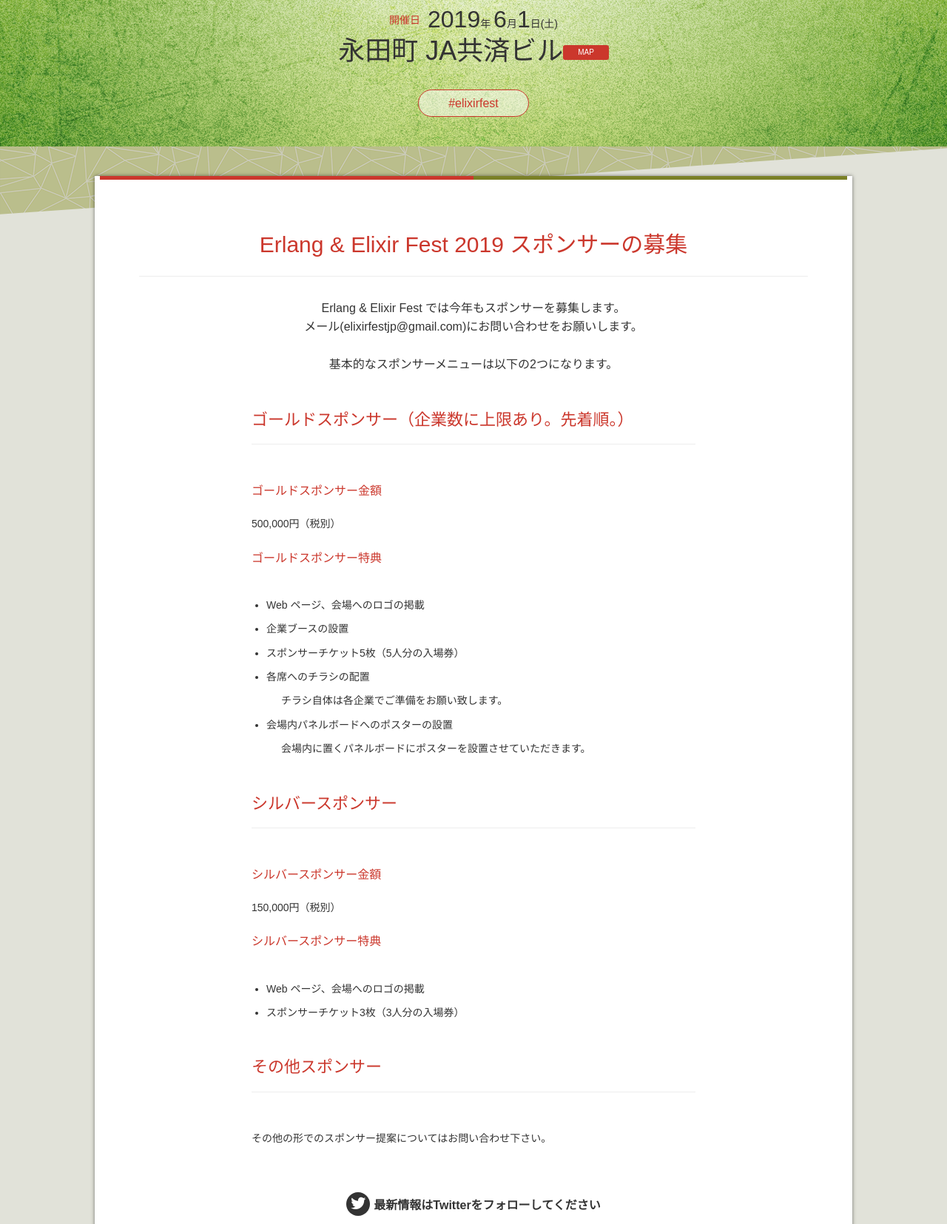
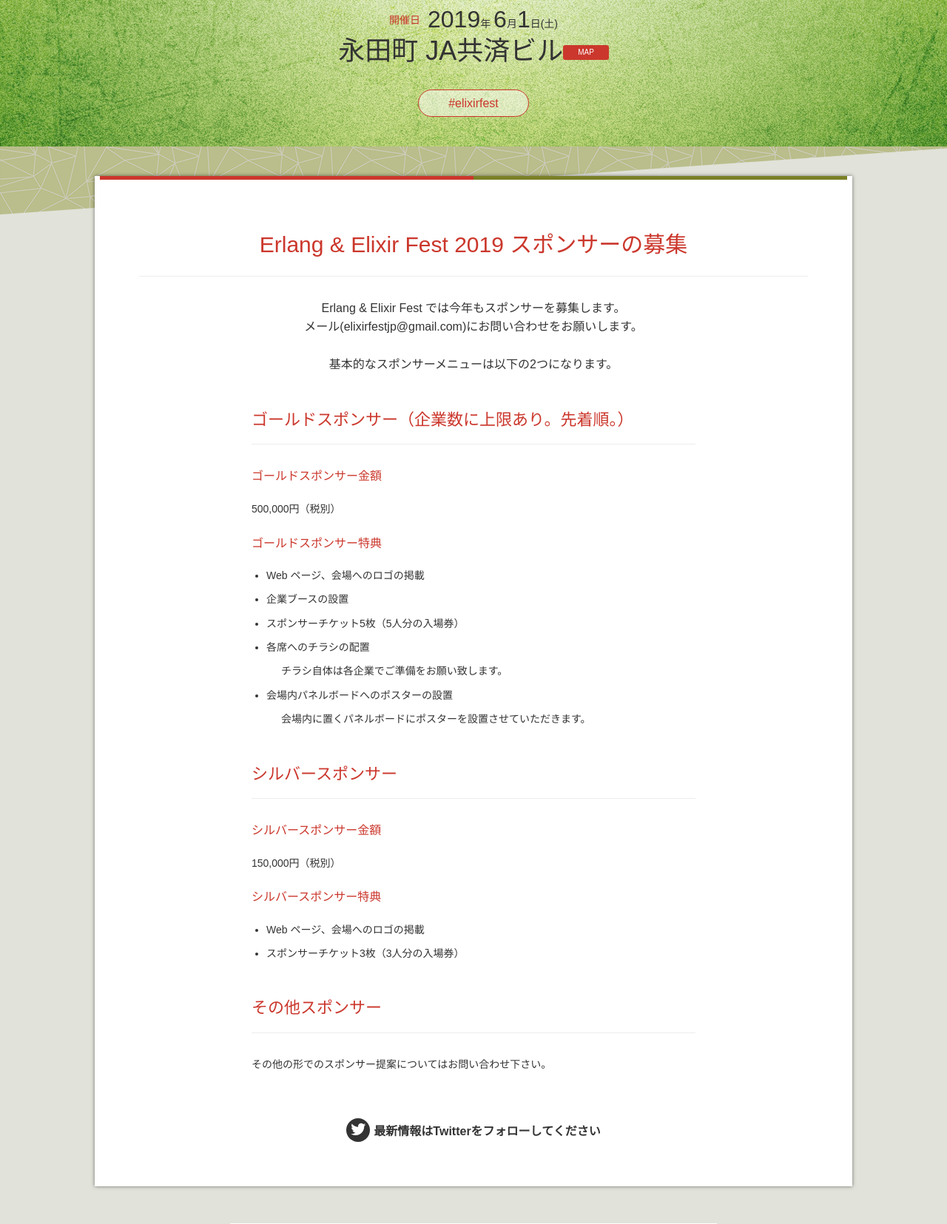
Before and after one commit to elixirjp/elixirfestjp, a Django app: page / in a window 1280 px wide. Shown: the part 316-1971 px from the top of the page at 74% size. Run offline with Django 3.2, Linux system fonts and the light colour scheme; some web fonts are replaced.

Commit message:
マージンの調整

```diff
--- a/assets/css/common.css
+++ b/assets/css/common.css
@@ -264,7 +264,7 @@
   color: #cb372c;
   border-bottom: 1px solid #ededed;
   padding: 0 0 20px;
-  margin: 50px 0;
+  margin: 50px 0 30px;
 }
 .contents_h4 {
   font-size: 1.6rem;
--- a/templates/index.html
+++ b/templates/index.html
@@ -160,7 +160,7 @@
           <h4 class="contents_h4">ゴールドスポンサー金額</h4>
           <p class="mt20">500,000円（税別）</p>
           <h4 class="contents_h4">ゴールドスポンサー特典</h4>
-          <ul class="mt40 list_disc">
+          <ul class="mt20 list_disc">
             <li>Web ページ、会場へのロゴの掲載</li>
             <li>企業ブースの設置</li>
             <li>スポンサーチケット5枚（5人分の入場券）</li>
@@ -181,7 +181,7 @@
           <h4 class="contents_h4">シルバースポンサー金額</h4>
           <p class="mt20">150,000円（税別）</p>
           <h4 class="contents_h4">シルバースポンサー特典</h4>
-          <ul class="mt40 list_disc">
+          <ul class="mt20 list_disc">
             <li>Web ページ、会場へのロゴの掲載</li>
             <li>スポンサーチケット3枚（3人分の入場券）</li>
           </ul>
```
